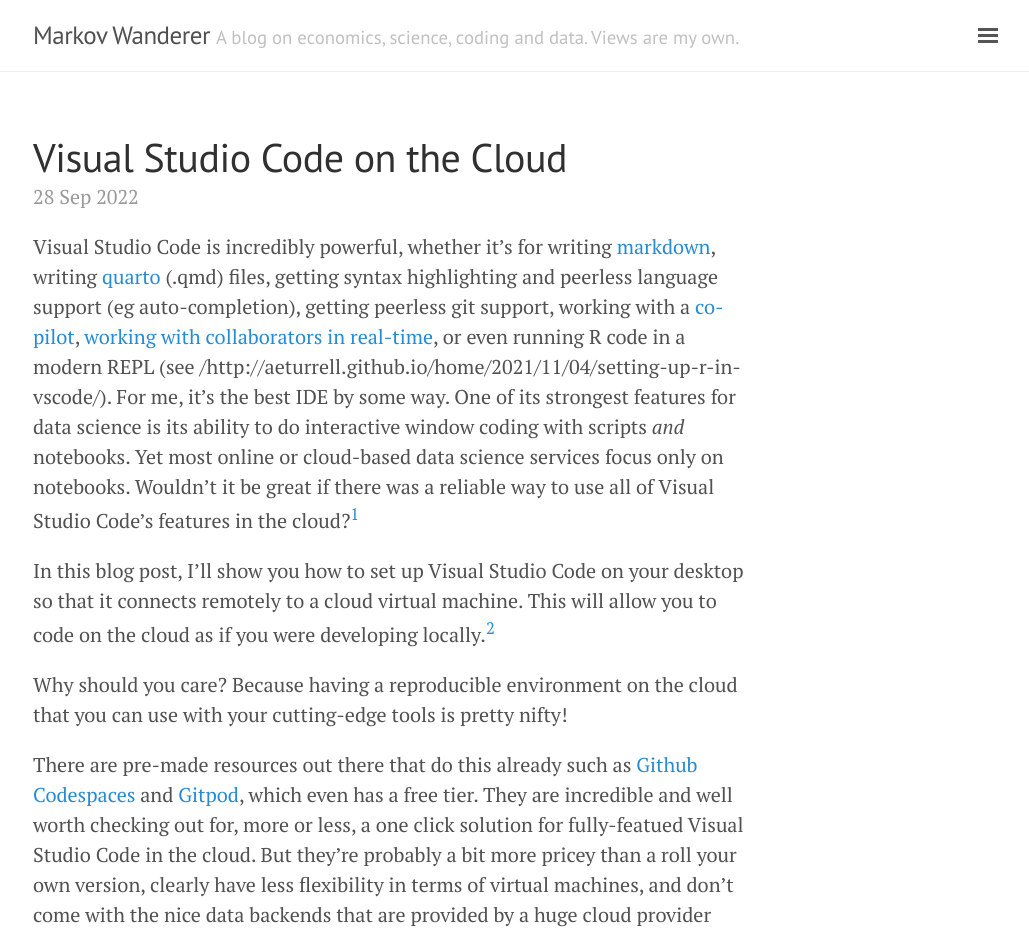
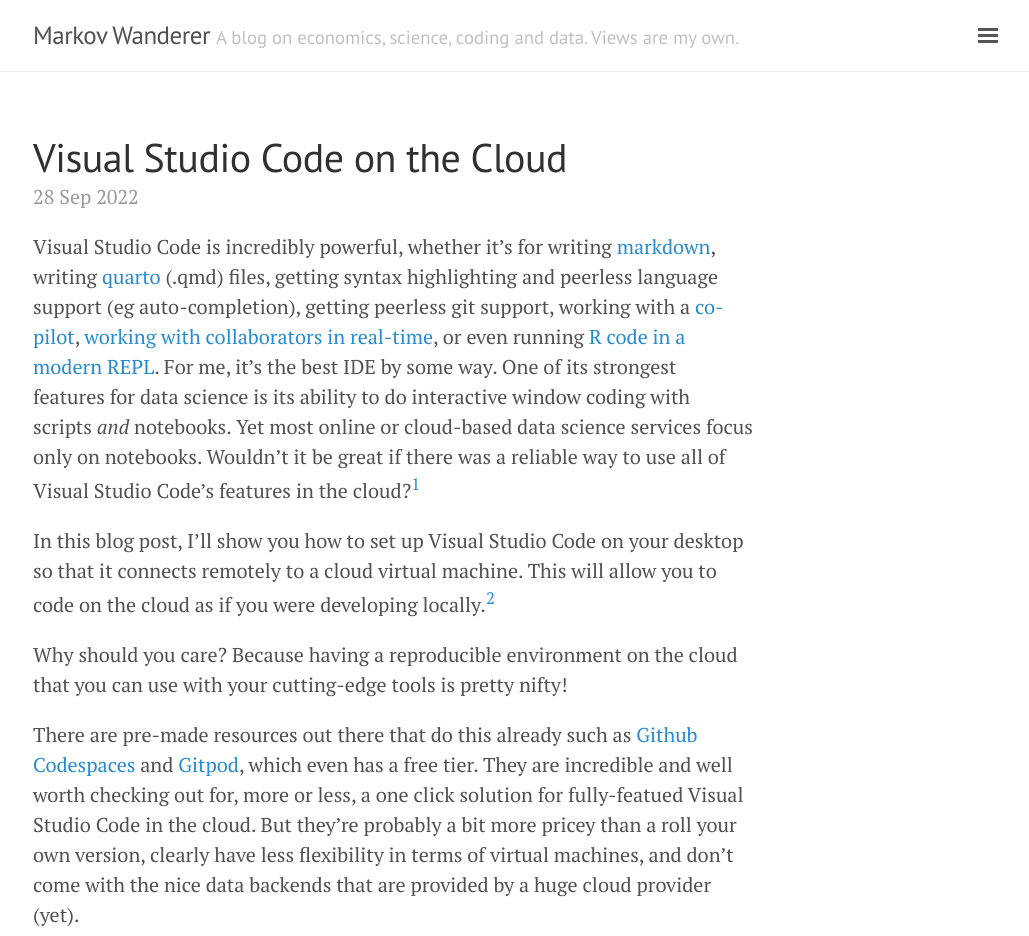
Before and after one commit to aeturrell/home, a Jekyll site: the page built from _posts/2022-09-28-visual-studio-code-in-the-cloud.md, in a window 1280 px wide and 1400 px high. Shown: the top 936 px of the window, without its empty margins (247-1276 px from the left). Built offline with Jekyll 4.4.1, drawn with Linux system fonts in a browser that asks for light colours; some of the changed text lies outside the part shown.

Commit message:
fixing a couple of links

```diff
--- a/_posts/2022-09-28-visual-studio-code-in-the-cloud.md
+++ b/_posts/2022-09-28-visual-studio-code-in-the-cloud.md
@@ -3,7 +3,7 @@
 title: Visual Studio Code on the Cloud
 ---
 
-Visual Studio Code is incredibly powerful, whether it's for writing [markdown](https://aeturrell.github.io/coding-for-economists/wrkflow-markdown.html), writing [quarto](https://aeturrell.github.io/coding-for-economists/wrkflow-quarto.html) (.qmd) files, getting syntax highlighting and peerless language support (eg auto-completion), getting peerless git support, working with a [co-pilot](https://github.com/features/copilot), [working with collaborators in real-time](https://visualstudio.microsoft.com/services/live-share/), or even running R code in a modern REPL (see {% post_url 2021-11-04-setting-up-r-in-vscode %}). For me, it's the best IDE by some way. One of its strongest features for data science is its ability to do interactive window coding with scripts *and* notebooks. Yet most online or cloud-based data science services focus only on notebooks. Wouldn't it be great if there was a reliable way to use all of Visual Studio Code's features in the cloud?[^1]
+Visual Studio Code is incredibly powerful, whether it's for writing [markdown](https://aeturrell.github.io/coding-for-economists/wrkflow-markdown.html), writing [quarto](https://aeturrell.github.io/coding-for-economists/wrkflow-quarto.html) (.qmd) files, getting syntax highlighting and peerless language support (eg auto-completion), getting peerless git support, working with a [co-pilot](https://github.com/features/copilot), [working with collaborators in real-time](https://visualstudio.microsoft.com/services/live-share/), or even running [R code in a modern REPL](http://aeturrell.com//2021/11/04/setting-up-r-in-vscode/). For me, it's the best IDE by some way. One of its strongest features for data science is its ability to do interactive window coding with scripts *and* notebooks. Yet most online or cloud-based data science services focus only on notebooks. Wouldn't it be great if there was a reliable way to use all of Visual Studio Code's features in the cloud?[^1]
 
 [^1]: If you have a GitHub account you can just press '.' on a repo and it will load up something that looks a lot like Visual Studio Code but this can't run code, it's only a text editor.
 
```
Also changed, not shown: other parts of _posts/2022-09-28-visual-studio-code-in-the-cloud.md (+1 -1 lines).
